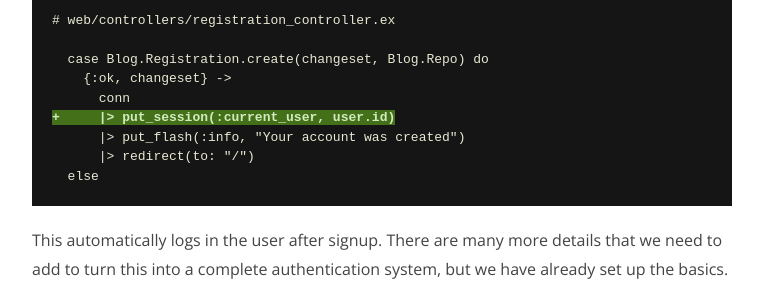
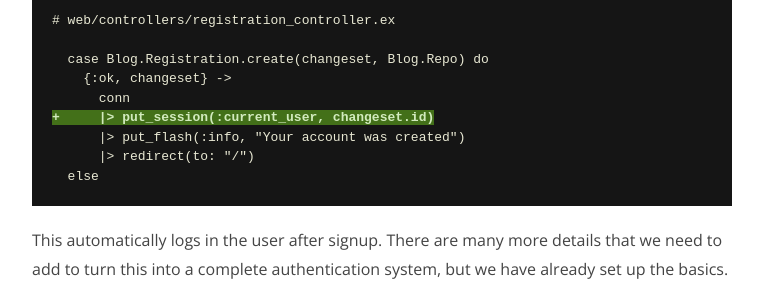
Before and after one commit to nithinbekal/nithinbekal.github.io, a Jekyll site: the page built from _posts/2015-06-13-phoenix-authentication.md, in a window 1280 px wide and 900 px high, scrolled down 10551 px. Shown: the part 150-450 px from the top of the window, without its empty margins (258-1021 px from the left). Built offline with Jekyll 4.4.1, drawn with Linux system fonts in a browser that asks for light colours; comment, search, counter and statistics services are not loaded.

Commit message:
Fix typo

```diff
--- a/_posts/2015-06-13-phoenix-authentication.md
+++ b/_posts/2015-06-13-phoenix-authentication.md
@@ -584,7 +584,7 @@ in `Blog.RegistrationController.create/2`:
   case Blog.Registration.create(changeset, Blog.Repo) do
     {:ok, changeset} ->
       conn
-+     |> put_session(:current_user, user.id)
++     |> put_session(:current_user, changeset.id)
       |> put_flash(:info, "Your account was created")
       |> redirect(to: "/")
   else
```
